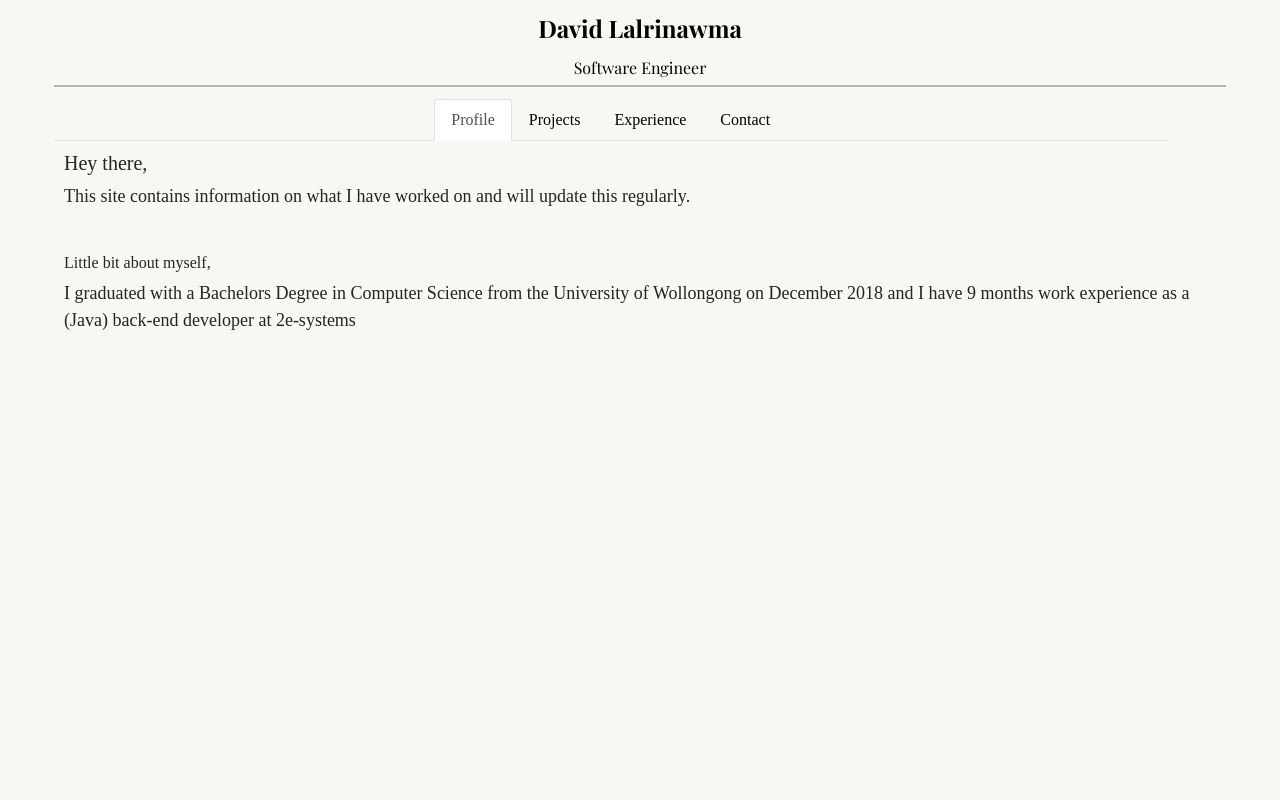
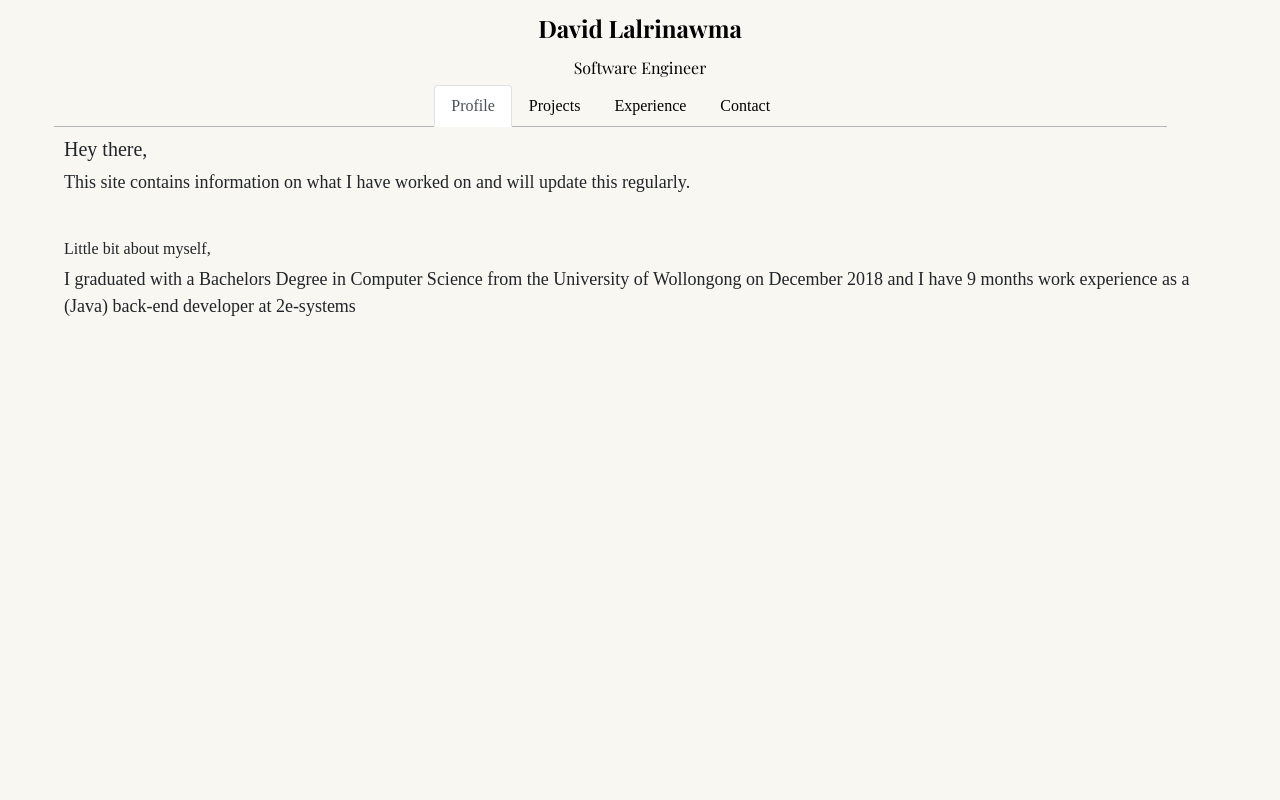
Before and after one commit to davidyeshi/portfolio, a React (Create React App) app: page / in a window 1280 px wide. Shown: the top 800 px of the page. Built offline with nearby package versions, Linux system fonts and the light colour scheme; a web font is replaced by a local one.

Commit message:
styling refactor

```diff
--- a/src/containers/Layout/Layout.module.css
+++ b/src/containers/Layout/Layout.module.css
@@ -13,14 +13,12 @@
     justify-content: center;
     font-size: small;
     text-transform: capitalize;
+    border-bottom: 1px solid #b4b4b4;
+
 }
 
 .Layout a {
     color: black;
-}
-
-.nav-tabs .nav-link{
-    color: red;
 }
 
 .Outline {
@@ -31,11 +29,7 @@
     text-align: left;
     font-size: small;
 }
-.Subhead{
-    border-top: 2px solid #b4b4b4;
-    padding: 12px 0 12px 0;
 
-}
 /* For Desktop */
 @media (min-width: 500px) {
     .Outline {
@@ -43,8 +37,6 @@
         font-size: large;
     }
     .Layout nav {
-        width: 95%;
-        justify-content: center;
         font-size:medium;
     }
 }
```
